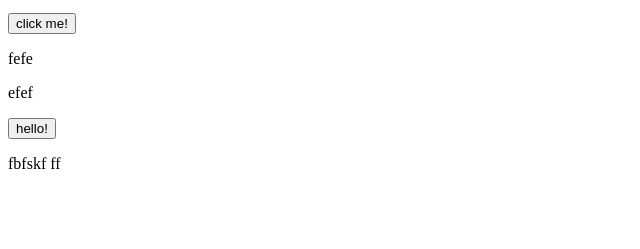
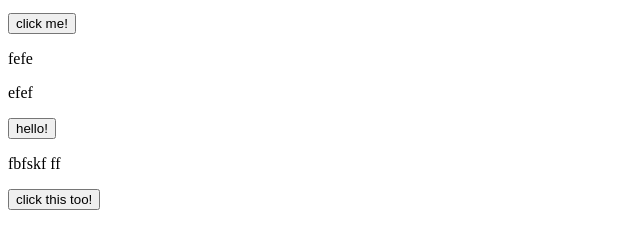
Before and after one commit to lazyninja4ever/githubTest, a plain HTML site: page index.html in a window 1280 px wide. Shown: the part 101-350 px from the top of the page, without its empty margins (0-640 px from the left). Drawn offline with Linux system fonts and the light colour scheme.

Commit message:
Update index.html

```diff
--- a/index.html
+++ b/index.html
@@ -12,5 +12,6 @@
 	<p> efef </p>
 	<button>hello!</button>
 	<p>fbfskf ff</p>
+	<button>click this too!</button>
 </body>
 </html>
```
